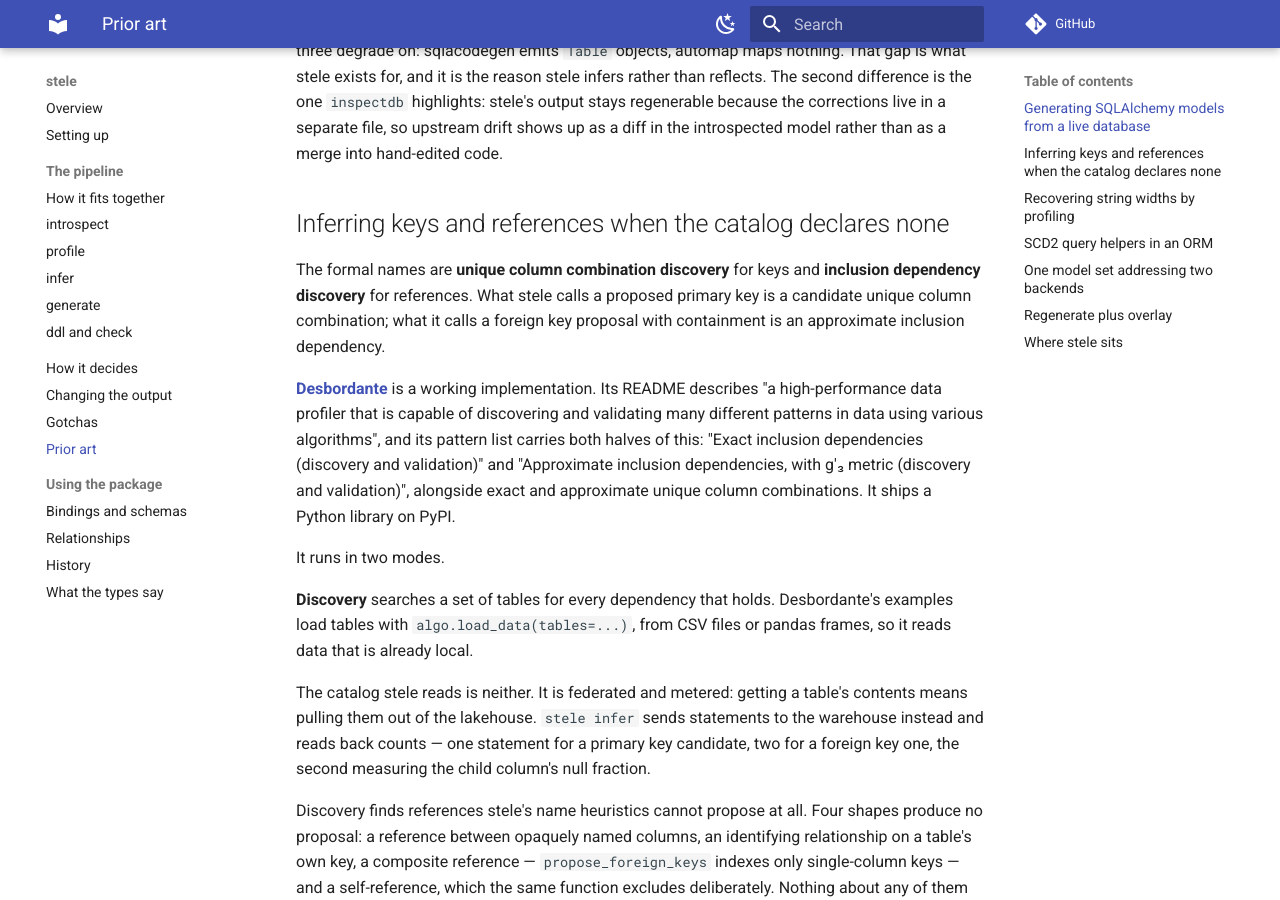
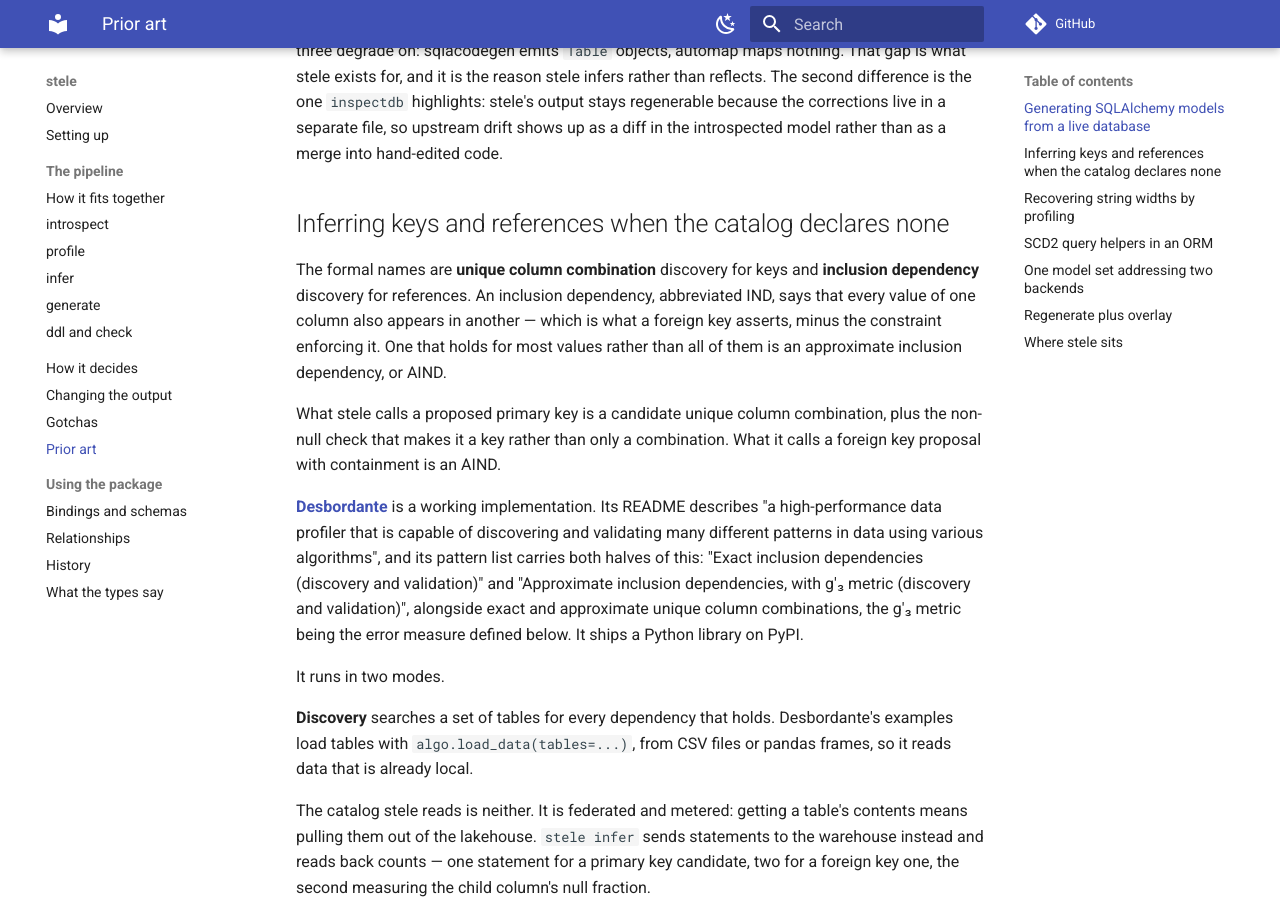
Before and after one commit to dchud/stele, an MkDocs documentation site: the page built from docs/prior-art.md, in a window 1280 px wide and 900 px high, scrolled down 901 px. Built offline with MkDocs 1.6.1 and Material for MkDocs 9.7.7, drawn with Linux system fonts in a browser that asks for light colours; comment, search, counter and statistics services are not loaded; some of the changed text lies outside the part shown.

Commit message:
docs: define IND, AIND and SCD2 where the survey first uses them
AIND appeared with no expansion anywhere on the page, and IND was used as an
abbreviation that was never introduced - the terms were spelled out in bold
but never tied to the short forms the rest of the page and the literature
use. Both are now introduced where the formal names are, with a sentence
saying what an inclusion dependency asserts and how it differs from a
foreign key.

The g′₃ symbol arrives inside a quotation before anything defines it, so the
sentence carrying that quote now points at the definition further down.

SCD2 is expanded once, in the section about it. The rest of the
documentation treats it as assumed vocabulary, which is right for pages
someone reaches through the pipeline; this one is likely to be read cold by
someone comparing stele to something else.

The primary key sentence gains the non-null check while it is being edited:
a unique column combination alone is not a key.

```diff
--- a/docs/prior-art.md
+++ b/docs/prior-art.md
@@ -49,10 +49,16 @@ rather than as a merge into hand-edited code.
 
 ## Inferring keys and references when the catalog declares none
 
-The formal names are **unique column combination discovery** for keys and
-**inclusion dependency discovery** for references. What stele calls a proposed
-primary key is a candidate unique column combination; what it calls a foreign
-key proposal with containment is an approximate inclusion dependency.
+The formal names are **unique column combination** discovery for keys and
+**inclusion dependency** discovery for references. An inclusion dependency,
+abbreviated IND, says that every value of one column also appears in another —
+which is what a foreign key asserts, minus the constraint enforcing it. One
+that holds for most values rather than all of them is an approximate inclusion
+dependency, or AIND.
+
+What stele calls a proposed primary key is a candidate unique column
+combination, plus the non-null check that makes it a key rather than only a
+combination. What it calls a foreign key proposal with containment is an AIND.
 
 [**Desbordante**](https://github.com/Desbordante/desbordante-core) is a working
 implementation. Its README describes "a high-performance data profiler that is
@@ -60,7 +66,8 @@ capable of discovering and validating many different patterns in data using
 various algorithms", and its pattern list carries both halves of this: "Exact
 inclusion dependencies (discovery and validation)" and "Approximate inclusion
 dependencies, with g′₃ metric (discovery and validation)", alongside exact and
-approximate unique column combinations. It ships a Python library on PyPI.
+approximate unique column combinations, the g′₃ metric being the error measure
+defined below. It ships a Python library on PyPI.
 
 It runs in two modes.
 
@@ -157,6 +164,11 @@ parts no report hands over: a profiler's output is read by a person, and
 stele's is read by the type mapper.
 
 ## SCD2 query helpers in an ORM
+
+SCD2 is the second of the slowly changing dimension patterns: rather than
+overwriting a row when it changes, the source keeps every version and stamps
+each with the interval over which it was valid. stele's input already has those
+tables and does not write them.
 
 The question that matters here is specific: can any of these attach to history
 tables that already exist in a source system, with their own start and end
```
